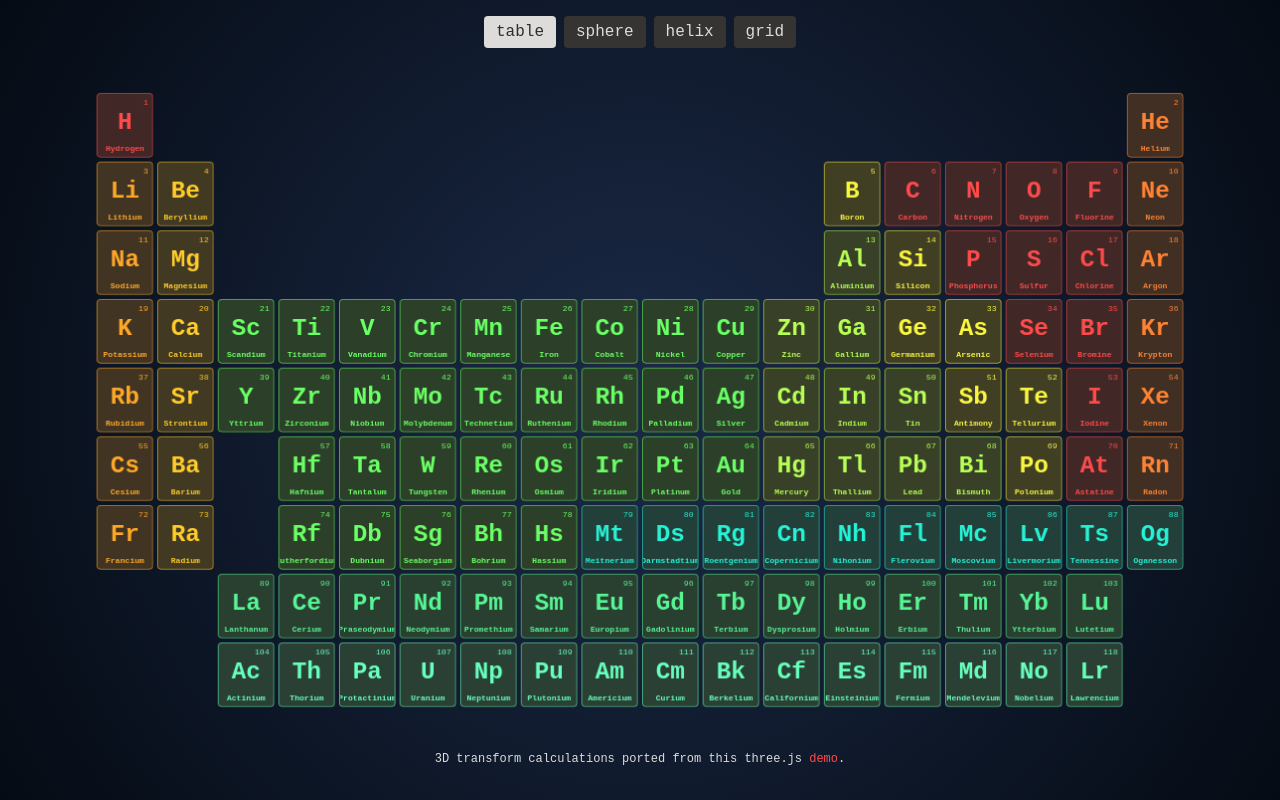
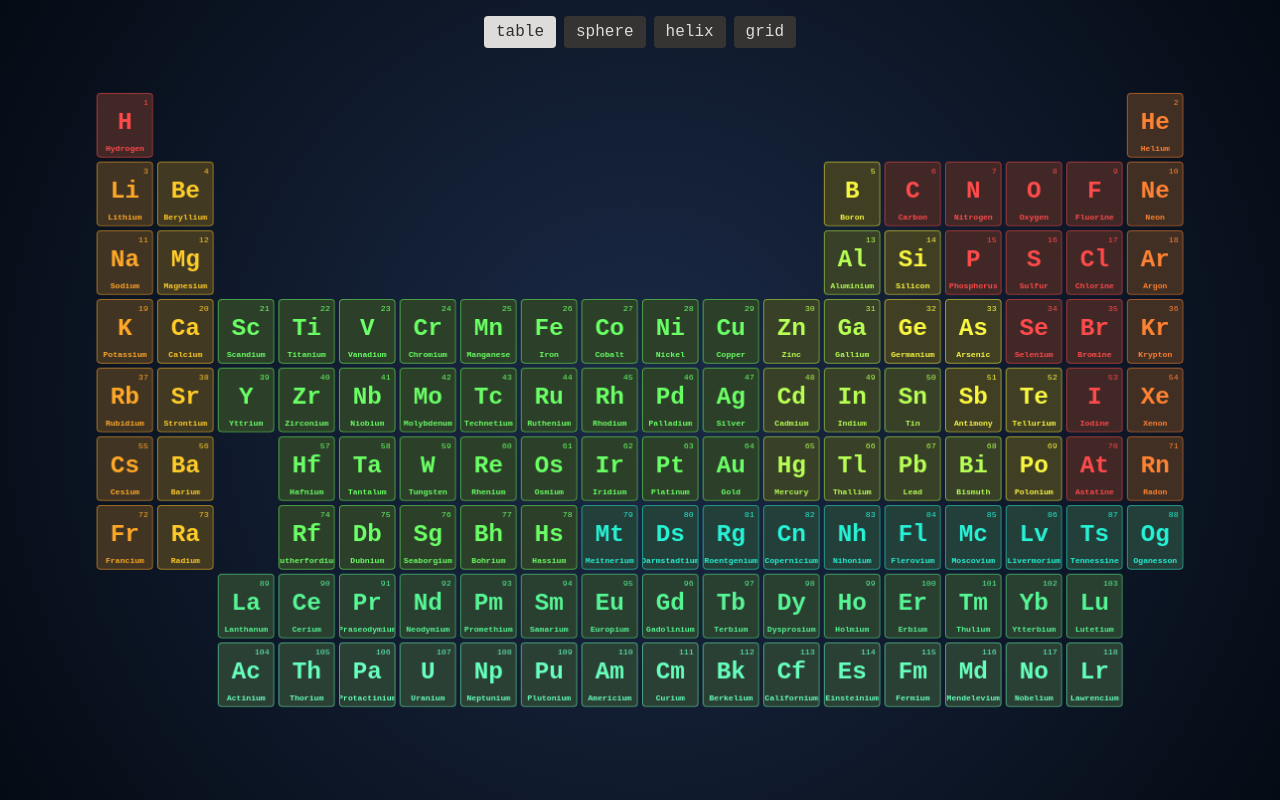
Before and after one commit to ajunaidali/priodic-tabel, a plain HTML site: page index.html in a window 1280 px wide. Drawn offline with nearby package versions, Linux system fonts and the light colour scheme; a web font is replaced by a local one.

Commit message:
remove footer

```diff
--- a/index.html
+++ b/index.html
@@ -798,10 +798,7 @@ fieldset>*:last-child {
   <div id="scene">
     <div id="scene-content" data-layout="table"></div>
   </div>
-  <div class="credits">
-    3D transform calculations ported from this three.js <a href="https://threejs.org/examples/css3d_periodictable.html"
-      target="_blank">demo</a>.
-  </div>
+
   <template id="element">
     <button class="element" data-color="0">
       <div class="element-number"></div>
```
